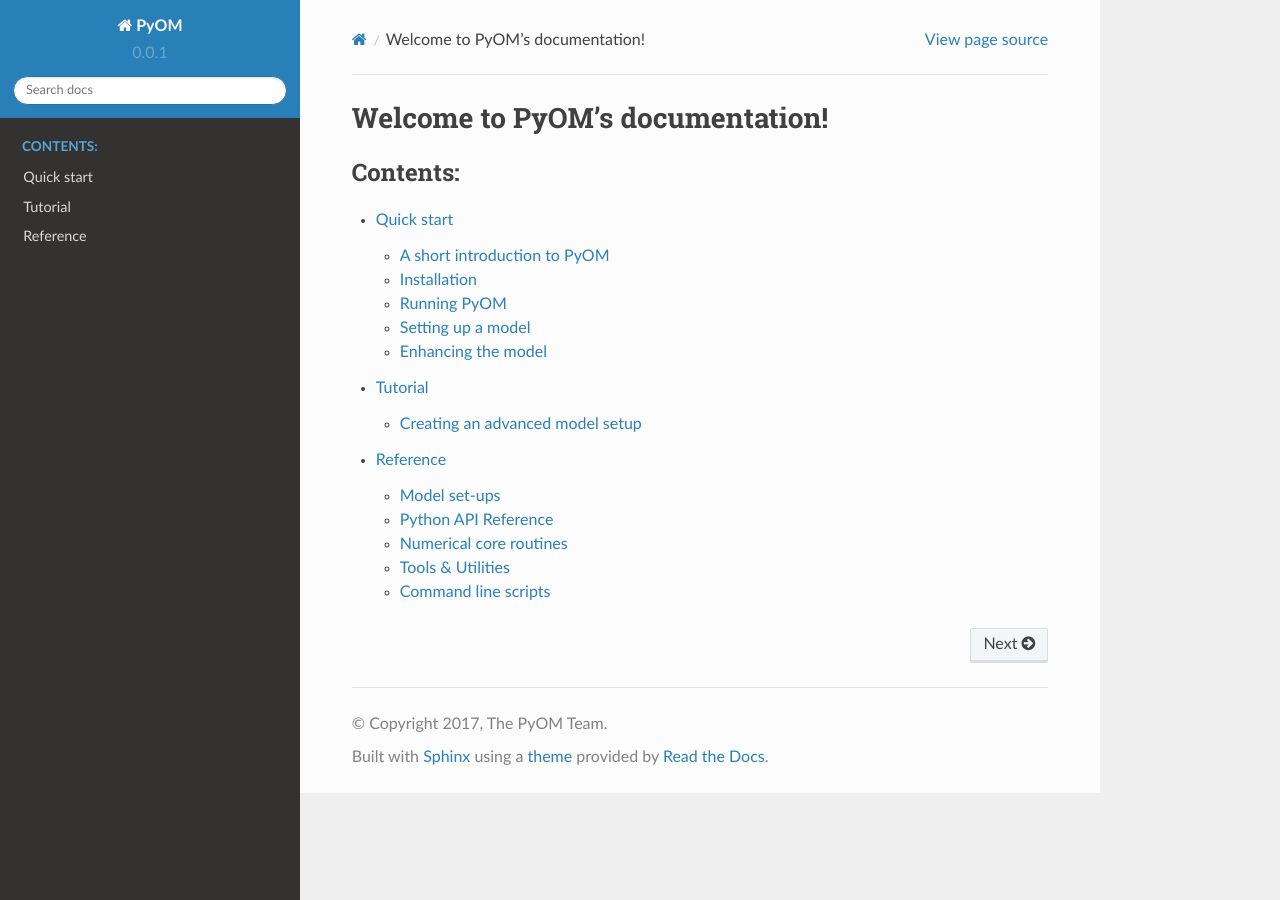
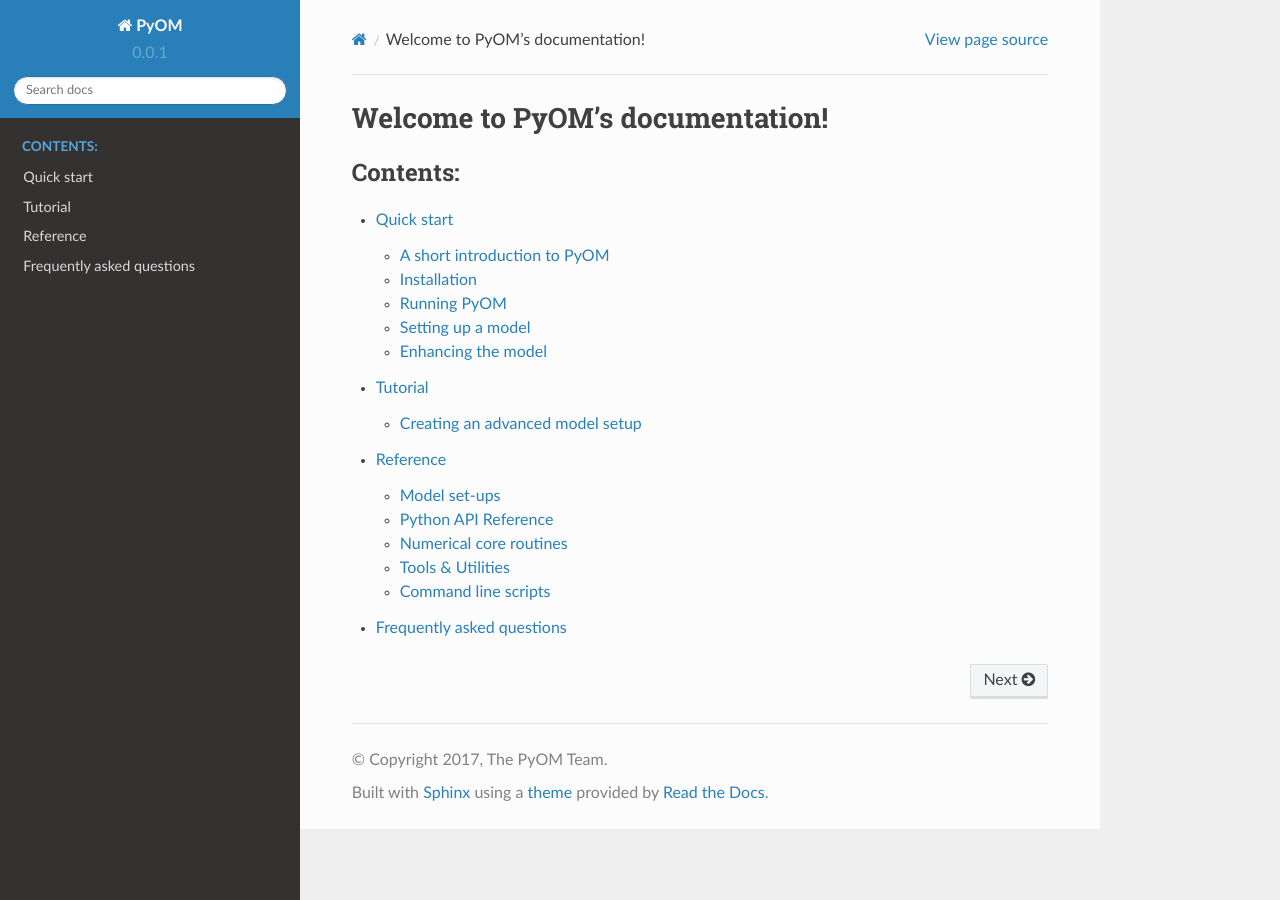
Before and after one commit to team-ocean/veros, a Sphinx documentation site: the page built from doc/index.rst, in a window 1280 px wide. Built offline with Sphinx 7.4.7 and the Read the Docs theme 2.0.0, drawn with Linux system fonts in a browser that asks for light colours; pages that are not in the unit, such as notebooks, are missing from menus.

Commit message:
[doc] add more stubs

```diff
--- a/doc/index.rst
+++ b/doc/index.rst
@@ -10,3 +10,4 @@
    source/quickstart
    source/tutorial
    source/reference
+   source/faq
--- /dev/null
+++ b/doc/source/faq.rst
@@ -0,0 +1,2 @@
+Frequently asked questions
+==========================
```
